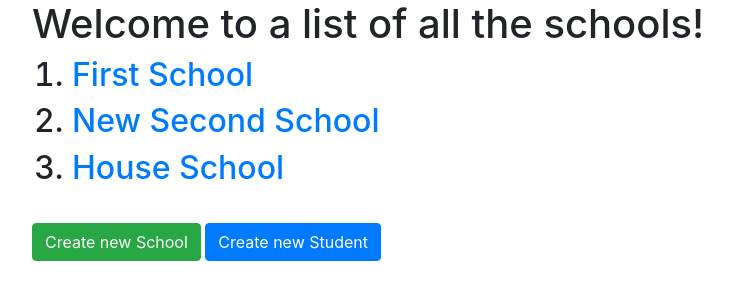
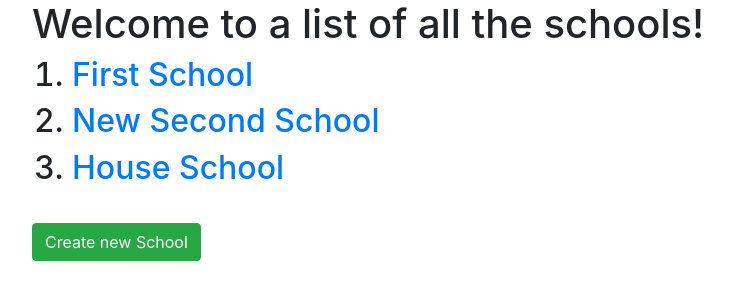
Before and after one commit to athallahmaajid/django_crud_example, a Django app: page /basic_app/ in a window 1280 px wide. Shown: the part 56-356 px from the top of the page, without its empty margins (53-785 px from the left). Run offline with Django 3.2, Linux system fonts and the light colour scheme; data comes from the database, SQL or seed files in the repository.

Commit message:
fix create_student not found

```diff
--- a/basic_app/templates/basic_app/school_list.html
+++ b/basic_app/templates/basic_app/school_list.html
@@ -8,7 +8,6 @@
         {% endfor %}
     </ol>
     <a style="margin-top: 20px;" class="btn btn-success" href="{% url 'basic_app:create_school' %}">Create new School</a>
-    <a style="margin-top: 20px;" class="btn btn-primary" href="{% url 'basic_app:create_student' %}">Create new Student</a>
     {% comment %} <a style="margin-top: 20px;" class="btn btn-danger" href="{% url 'basic_app:delete_student' %}">Delete Student</a> {% endcomment %}
 
 {% endblock %}
```
